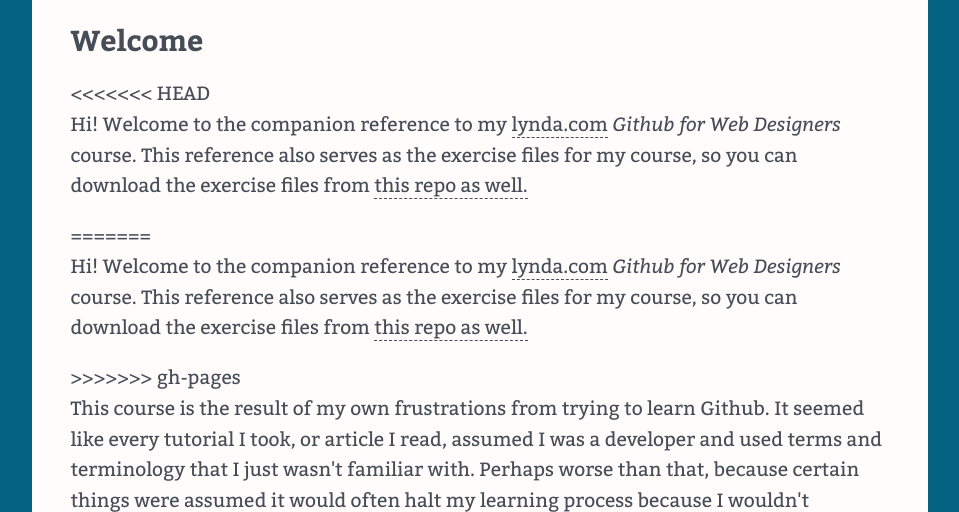
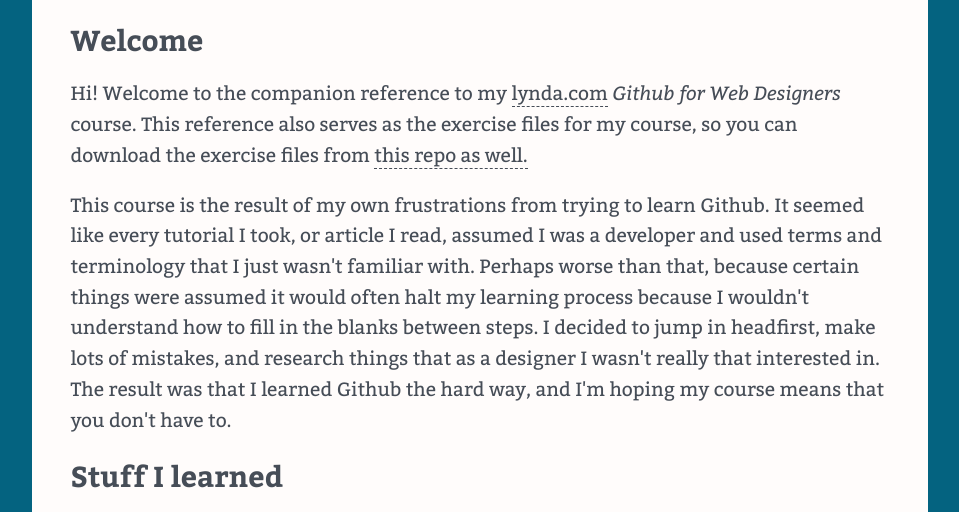
Before and after one commit to jackl123/github-for-web-designers, a plain HTML site: page index.html in a window 1280 px wide. Shown: the part 229-741 px from the top of the page, without its empty margins (160-1119 px from the left). Drawn offline with nearby package versions, Linux system fonts and the light colour scheme.

Commit message:
Manual merge of index file

```diff
--- a/index.html
+++ b/index.html
@@ -1,4 +1,4 @@
-<!DOCTYPE html>
+ <!DOCTYPE html>
 <!--[if lt IE 7]>      <html class="no-js lt-ie9 lt-ie8 lt-ie7"> <![endif]-->
 <!--[if IE 7]>         <html class="no-js lt-ie9 lt-ie8"> <![endif]-->
 <!--[if IE 8]>         <html class="no-js lt-ie9"> <![endif]-->
@@ -26,11 +26,9 @@
     </nav>
     <main>
     <h2>Welcome</h2>
-<<<<<<< HEAD
-    <p>Hi! Welcome to the companion reference to my <a href="http://www.lynda.com" title="lynda.com">lynda.com</a> <em>Github for Web Designers</em> course. This reference also serves as the exercise files for my course, so you can download the exercise files from <a href="#" title="github for web designers">this repo as well.</a></p>
-=======
+
     <p>Hi! Welcome to the companion reference to my <a href="http://www.lynda.com" title="lynda.com">lynda.com</a> <em>Github for Web Designers</em> course. This reference also serves as the exercise files for my course, so you can download the exercise files from <a href="#" title="companion repo for lynda.com course">this repo as well.</a></p>
->>>>>>> gh-pages
+
     <p>This course is the result of my own frustrations from trying to learn Github. It seemed like every tutorial I took, or article I read, assumed I was a developer and used terms and terminology that I just wasn't familiar with. Perhaps worse than that, because certain things were assumed it would often halt my learning process because I wouldn't understand how to fill in the blanks between steps. I decided to jump in headfirst, make lots of mistakes, and research things that as a designer I wasn't really that interested in. The result was that I learned Github the hard way, and I'm hoping my course means that you don't have to.</p>
     <h2>Stuff I learned</h2>
     <p>Whenever I learn something new I have those &quot;aha&rdquo; moments where I break through the murk into moments of clarity. In addition to the reference and glossary that you&rsquo;ll find here I wanted to list some of the concepts that I found really important when learning Github.</p>
```
